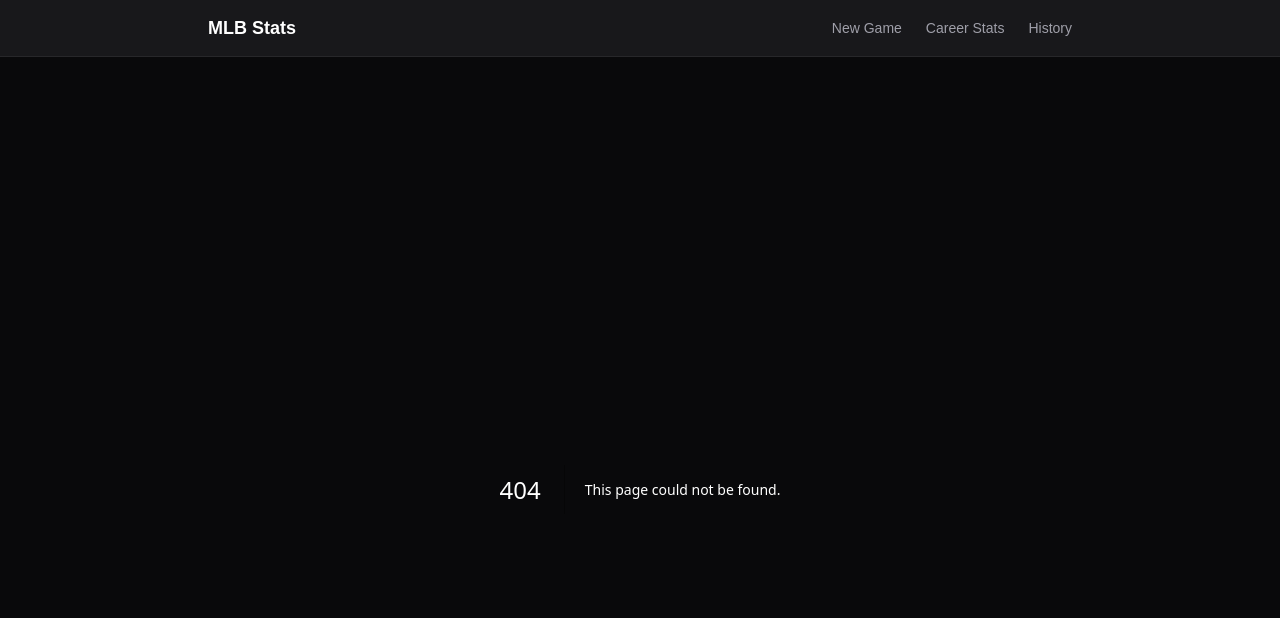
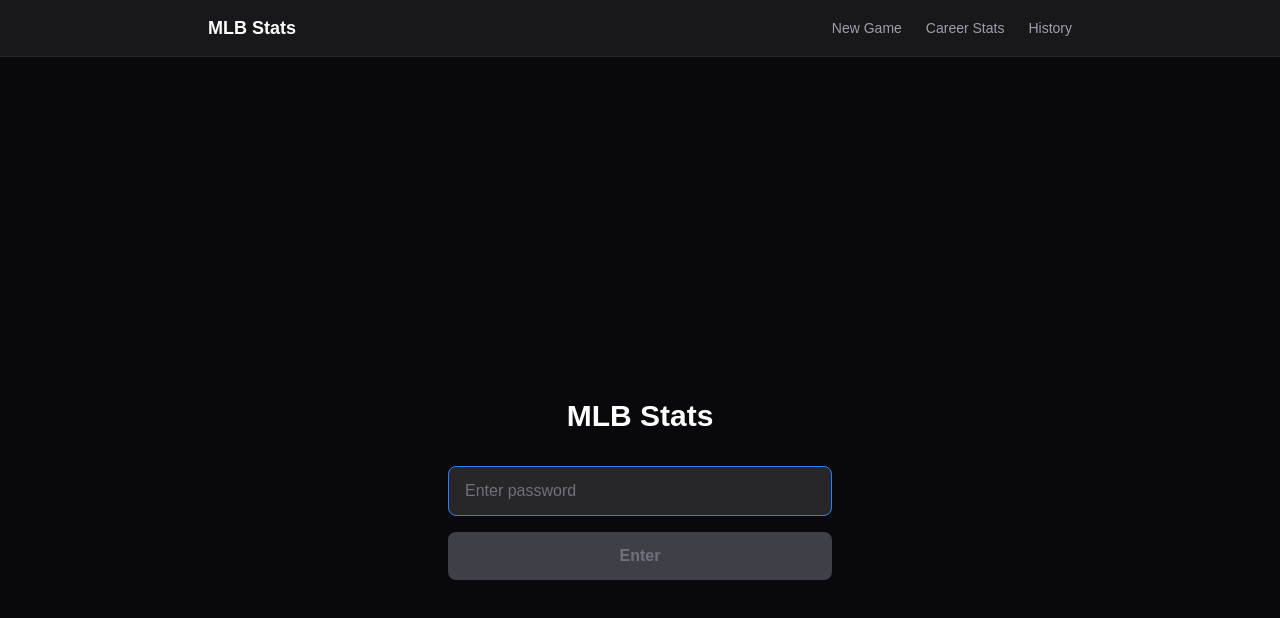
Before and after one commit to bsnigur1/mlb-stats, a Next.js app: page /login in a window 1280 px wide. Before the commit this address had no page. Shown: the top 618 px of the page. Built offline with nearby package versions, Linux system fonts and the light colour scheme.

Commit message:
Add password protection

```diff
--- /dev/null
+++ b/app/api/auth/route.ts
@@ -0,0 +1,20 @@
+import { NextResponse } from 'next/server';
+
+const PASSWORD = process.env.APP_PASSWORD || 'SnigurField';
+
+export async function POST(request: Request) {
+  const { password } = await request.json();
+
+  if (password === PASSWORD) {
+    const response = NextResponse.json({ success: true });
+    response.cookies.set('mlb-auth', 'authenticated', {
+      httpOnly: true,
+      secure: process.env.NODE_ENV === 'production',
+      sameSite: 'lax',
+      maxAge: 60 * 60 * 24 * 30, // 30 days
+    });
+    return response;
+  }
+
+  return NextResponse.json({ error: 'Invalid password' }, { status: 401 });
+}
--- /dev/null
+++ b/app/login/page.tsx
@@ -0,0 +1,64 @@
+'use client';
+
+import { useState } from 'react';
+import { useRouter } from 'next/navigation';
+
+export default function LoginPage() {
+  const router = useRouter();
+  const [password, setPassword] = useState('');
+  const [error, setError] = useState('');
+  const [loading, setLoading] = useState(false);
+
+  const handleSubmit = async (e: React.FormEvent) => {
+    e.preventDefault();
+    setError('');
+    setLoading(true);
+
+    const res = await fetch('/api/auth', {
+      method: 'POST',
+      headers: { 'Content-Type': 'application/json' },
+      body: JSON.stringify({ password }),
+    });
+
+    if (res.ok) {
+      router.push('/');
+      router.refresh();
+    } else {
+      setError('Wrong password');
+      setLoading(false);
+    }
+  };
+
+  return (
+    <div className="min-h-screen bg-zinc-950 flex items-center justify-center px-4">
+      <div className="w-full max-w-sm">
+        <h1 className="text-3xl font-bold text-white text-center mb-8">MLB Stats</h1>
+
+        <form onSubmit={handleSubmit} className="space-y-4">
+          <div>
+            <input
+              type="password"
+              value={password}
+              onChange={(e) => setPassword(e.target.value)}
+              placeholder="Enter password"
+              className="w-full px-4 py-3 bg-zinc-800 border border-zinc-700 rounded-lg text-white placeholder-zinc-500 focus:outline-none focus:border-blue-500"
+              autoFocus
+            />
+          </div>
+
+          {error && (
+            <p className="text-red-500 text-sm text-center">{error}</p>
+          )}
+
+          <button
+            type="submit"
+            disabled={loading || !password}
+            className="w-full py-3 bg-blue-600 hover:bg-blue-500 disabled:bg-zinc-700 disabled:text-zinc-500 rounded-lg font-semibold text-white transition-colors"
+          >
+            {loading ? 'Checking...' : 'Enter'}
+          </button>
+        </form>
+      </div>
+    </div>
+  );
+}
--- /dev/null
+++ b/middleware.ts
@@ -0,0 +1,21 @@
+import { NextResponse } from 'next/server';
+import type { NextRequest } from 'next/server';
+
+export function middleware(request: NextRequest) {
+  const isAuthenticated = request.cookies.get('mlb-auth')?.value === 'authenticated';
+  const isLoginPage = request.nextUrl.pathname === '/login';
+
+  if (!isAuthenticated && !isLoginPage) {
+    return NextResponse.redirect(new URL('/login', request.url));
+  }
+
+  if (isAuthenticated && isLoginPage) {
+    return NextResponse.redirect(new URL('/', request.url));
+  }
+
+  return NextResponse.next();
+}
+
+export const config = {
+  matcher: ['/((?!_next/static|_next/image|favicon.ico|.*\\..*).*)'],
+};
```
